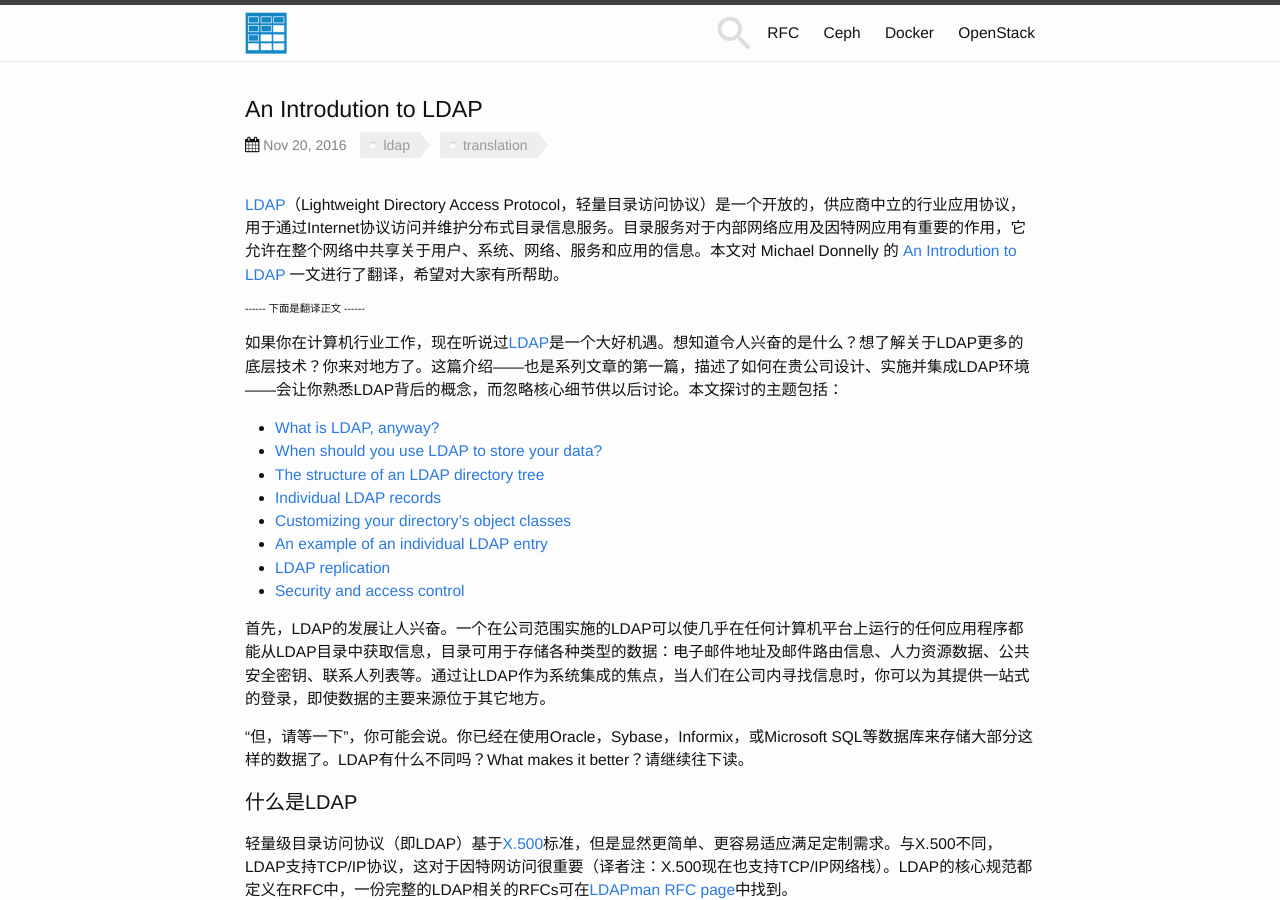
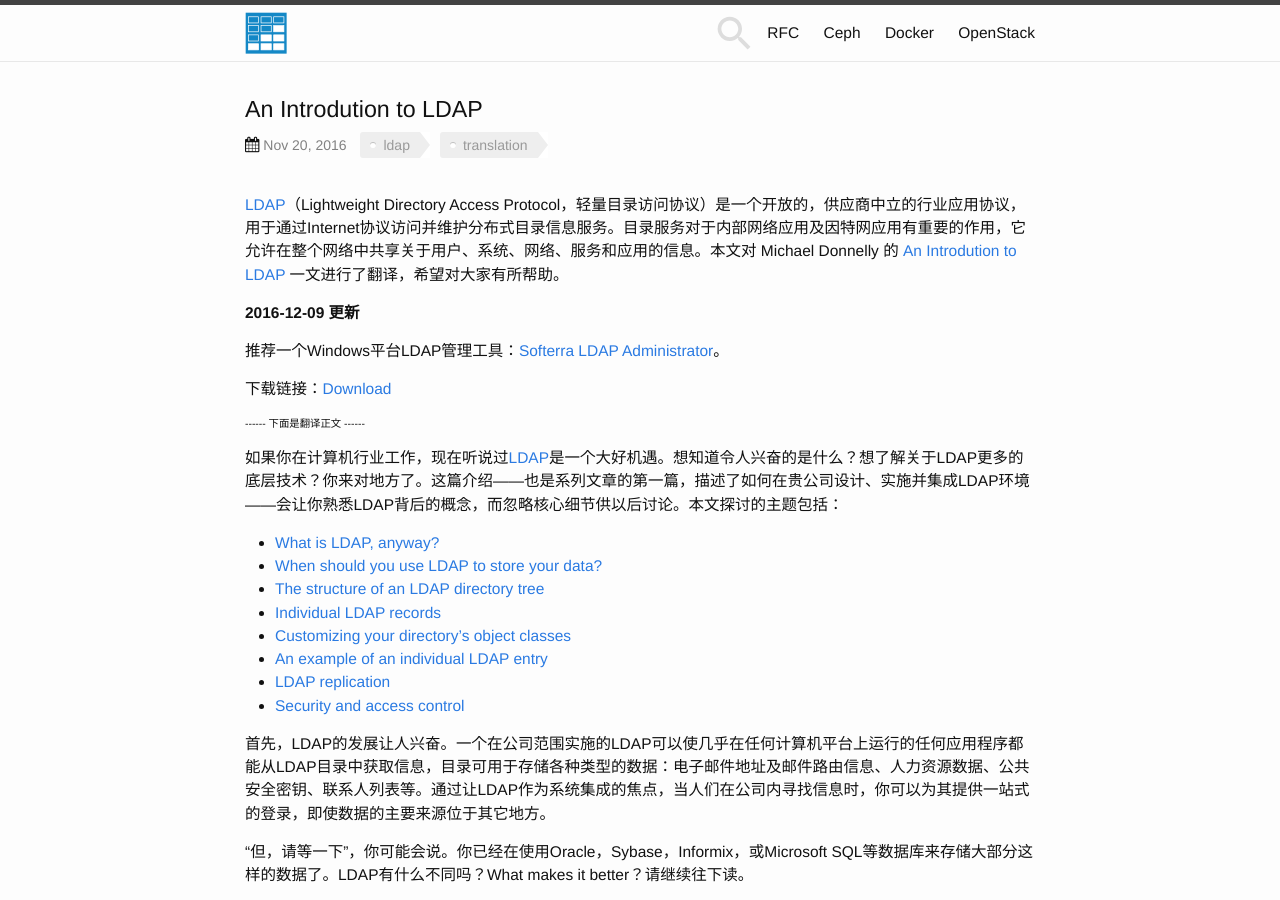
Before and after one commit to zhjwpku/zhjwpku.github.io, a Jekyll site: the page built from _posts/2016-11-20-an-introduction-to-ldap.markdown, in a window 1280 px wide and 900 px high. Built offline with Jekyll 4.4.1, drawn with Linux system fonts in a browser that asks for light colours; comment, search, counter and statistics services are not loaded.

Commit message:
ldap administrator
Signed-off-by: Zhao Junwang <zhjwpku@gmail.com>

```diff
--- a/_posts/2016-11-20-an-introduction-to-ldap.markdown
+++ b/_posts/2016-11-20-an-introduction-to-ldap.markdown
@@ -9,6 +9,12 @@
 ---
 
 [LDAP][ldap-wiki]（Lightweight Directory Access Protocol，轻量目录访问协议）是一个开放的，供应商中立的行业应用协议，用于通过Internet协议访问并维护分布式目录信息服务。目录服务对于内部网络应用及因特网应用有重要的作用，它允许在整个网络中共享关于用户、系统、网络、服务和应用的信息。本文对 Michael Donnelly 的 [An Introdution to LDAP][introdution] 一文进行了翻译，希望对大家有所帮助。
+
+**2016-12-09 更新**
+
+推荐一个Windows平台LDAP管理工具：[Softerra LDAP Administrator][ldaptool]。
+
+下载链接：[Download][ldapdownload]
 
 <h6>------ 下面是翻译正文 ------</h6>
 
```
Also changed, not shown: other parts of _posts/2016-11-20-an-introduction-to-ldap.markdown (+2 -0 lines).
